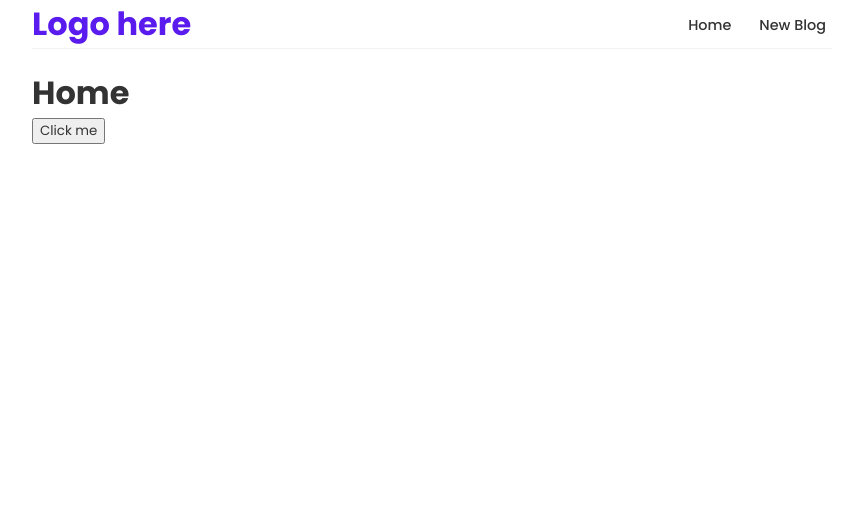
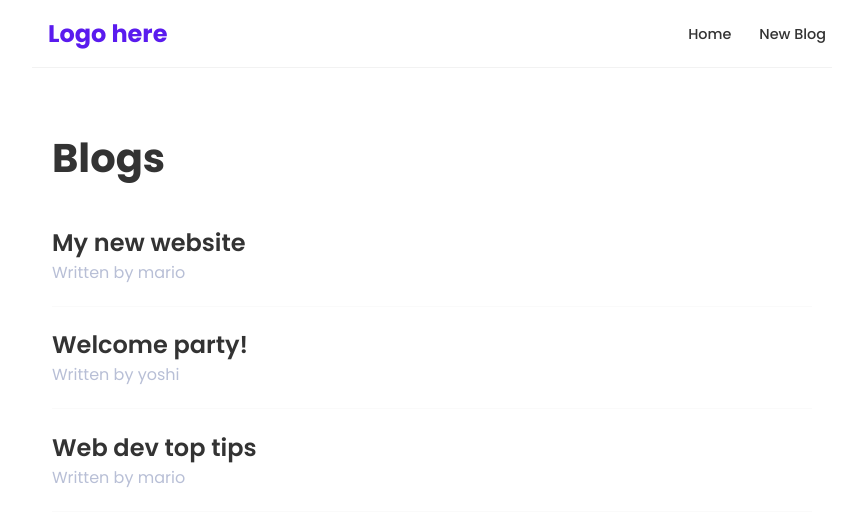
Before and after one commit to jaber-elferkh/Blog-ReactJS, a React (Create React App) app: page / in a window 1280 px wide. Shown: the top 526 px of the page, without its empty margins (208-1071 px from the left). Built offline with nearby package versions, Linux system fonts and the light colour scheme.

Commit message:
BlogList

```diff
--- a/src/App.scss
+++ b/src/App.scss
@@ -1,6 +1,6 @@
 .content {
+  // outline: 1px solid red;
   max-width: 800px;
-  margin: 20px auto;
-  //   padding: 20px;
-  //   border: 2px solid red;
+  margin: 40px auto;
+  padding: 20px;
 }
--- /dev/null
+++ b/src/components/BlogList/index.js
@@ -0,0 +1,18 @@
+import React from 'react';
+import './styles.scss';
+
+function BlogList({ blogs, title }) {
+  return (
+    <div className='blogList'>
+      <h1 className='title'>{title}</h1>
+      {blogs.map((blog) => (
+        <div className='blog-preview' key={blog.id}>
+          <h2>{blog.title}</h2>
+          <p>Written by {blog.author}</p>
+        </div>
+      ))}
+    </div>
+  );
+}
+
+export default BlogList;
--- /dev/null
+++ b/src/components/BlogList/styles.scss
@@ -0,0 +1,5 @@
+.title {
+  font-size: 2.5rem;
+  font-weight: 700;
+  margin-bottom: 1rem;
+}
--- a/src/components/Home/index.js
+++ b/src/components/Home/index.js
@@ -1,15 +1,22 @@
-import React from 'react';
+import React, { useState } from 'react';
+import BlogList from '../BlogList';
 import './styles.scss';
 
 function Home() {
-  const handleClick = (e) => {
-    console.log('hello, jaber', e);
-  };
+  const [blogs, setblogs] = useState([
+    { title: 'My new website', body: 'lorem ipsum...', author: 'mario', id: 1 },
+    { title: 'Welcome party!', body: 'lorem ipsum...', author: 'yoshi', id: 2 },
+    {
+      title: 'Web dev top tips',
+      body: 'lorem ipsum...',
+      author: 'mario',
+      id: 3,
+    },
+  ]);
 
   return (
-    <div>
-      <h1>Home</h1>
-      <button onClick={handleClick}>Click me</button>
+    <div className='home'>
+      <BlogList blogs={blogs} title='Blogs' />
     </div>
   );
 }
--- a/src/components/Home/styles.scss
+++ b/src/components/Home/styles.scss
@@ -0,0 +1,25 @@
+.home {
+  //   outline: 2px solid red;
+  //   padding: 10px;
+}
+
+.blog-preview {
+  //   outline: 1px solid blue;
+  border-bottom: 1px solid #fafafa;
+  padding: 1.3rem 0;
+  cursor: pointer;
+
+  h2 {
+    font-weight: 600;
+  }
+
+  p {
+    color: #b8bfd6;
+  }
+
+  &:hover {
+    h2 {
+      color: var(--color-primary);
+    }
+  }
+}
--- a/src/components/Navbar/styles.scss
+++ b/src/components/Navbar/styles.scss
@@ -1,5 +1,5 @@
 .navbar {
-  //   outline: 2px solid red;
+  // border: 2px solid red;
   display: flex;
   align-items: center;
   max-width: 800px;
@@ -8,6 +8,8 @@
 
   h1 {
     color: #5a1bee;
+    font-size: 1.5rem;
+    margin: 1rem;
   }
 
   .links {
--- a/src/index.scss
+++ b/src/index.scss
@@ -8,4 +8,5 @@
   margin: 0;
   font-family: 'Poppins';
   color: #333;
+  box-sizing: border-box;
 }
```
